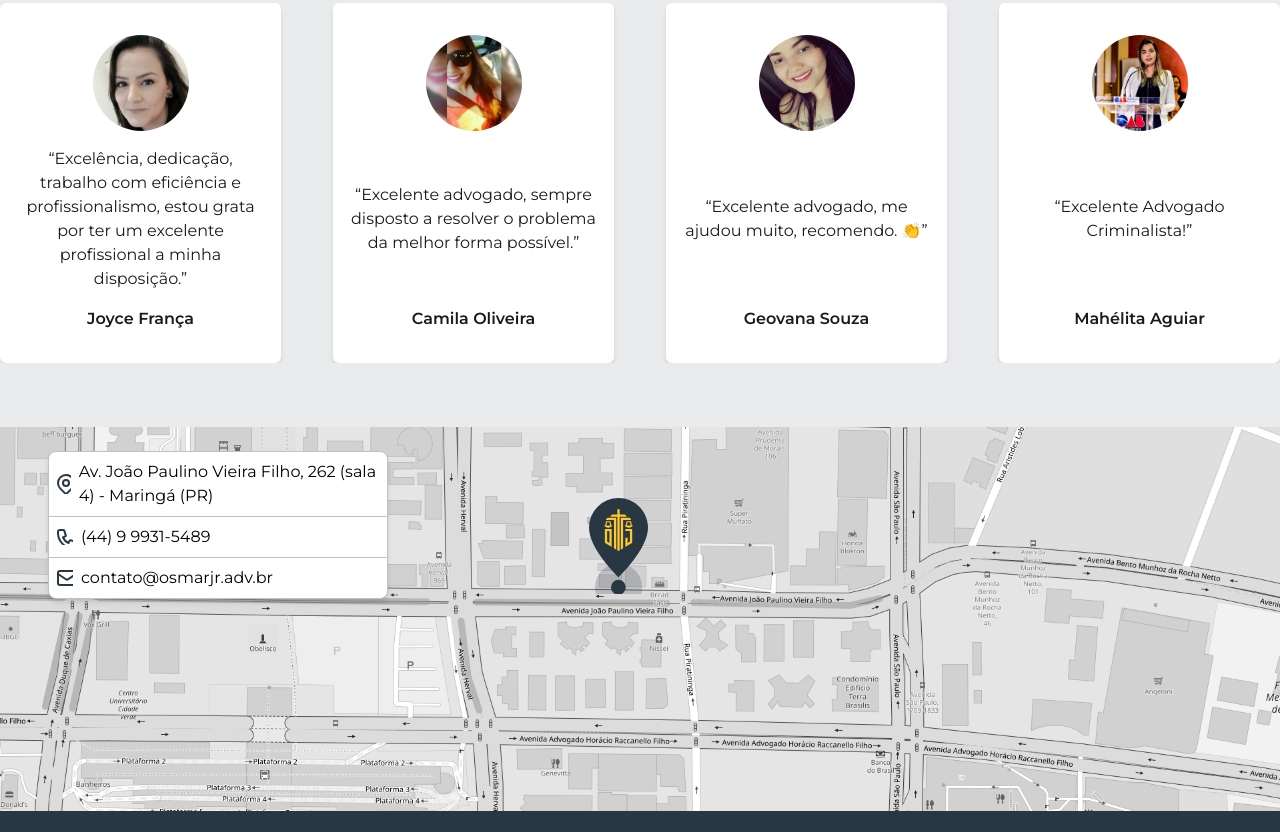
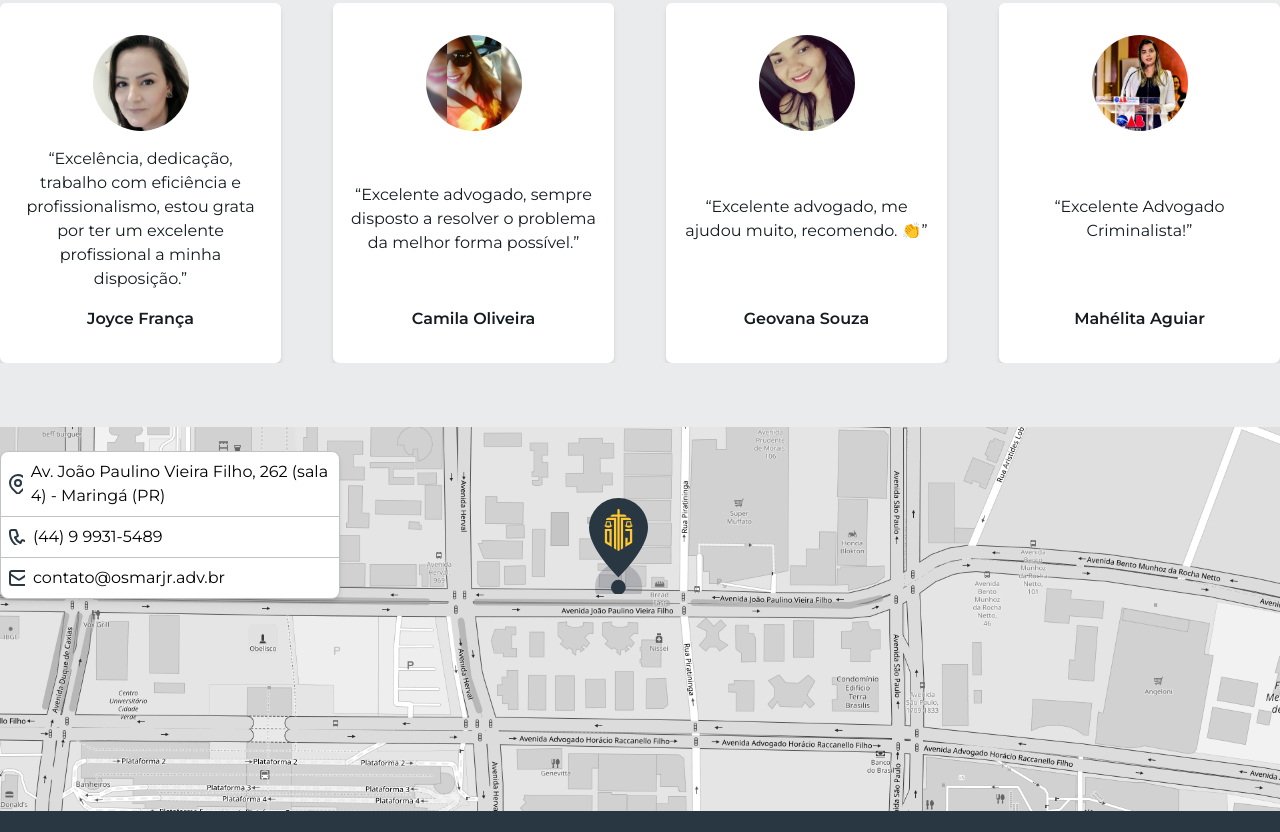
Before and after one commit to lenyeg/mkt-osmarjr.adv.br, an Astro site: page / in a window 1280 px wide. Shown: the part 1925-2757 px from the top of the page. Built offline with nearby package versions, Linux system fonts and the light colour scheme; Astro itself is replaced by a stand-in of ours.

Commit message:
fix: container on contact component

```diff
--- a/src/components/TheLocalization.astro
+++ b/src/components/TheLocalization.astro
@@ -3,7 +3,7 @@ import { Icon } from "astro-icon";
 ---
 
 <div id="localization" class="bg-center bg-[url(/map.png)] bg-cover">
-  <div class="w-full h-96 relative lg:container lg:m-auto">
+  <div class="w-full h-96 relative container m-auto">
     <div
       class="absolute top-[7%] left-[25%] md:left-[37%] lg:left-[45%] xl:top-[6%] xl:left-[46%] 2xl:top-0"
     >
@@ -24,7 +24,7 @@ import { Icon } from "astro-icon";
       </div>
     </div>
     <address
-      class="not-italic absolute bottom-4 left-4 right-4 bg-white flex flex-col rounded-lg border border-solid border-gray-100 shadow-md lg:top-6 lg:left-12 lg:bottom-auto lg:max-w-[340px] lg:right-auto"
+      class="not-italic absolute bottom-4 left-4 right-4 bg-white flex flex-col rounded-lg border border-solid border-gray-100 shadow-md lg:top-6 lg:left-0 lg:bottom-auto lg:max-w-[340px] lg:right-auto"
     >
       <div class="p-2 flex items-center gap-2">
         <Icon name="address" alt="" class="w-5 h-5" /> Av. João Paulino Vieira Filho,
```
